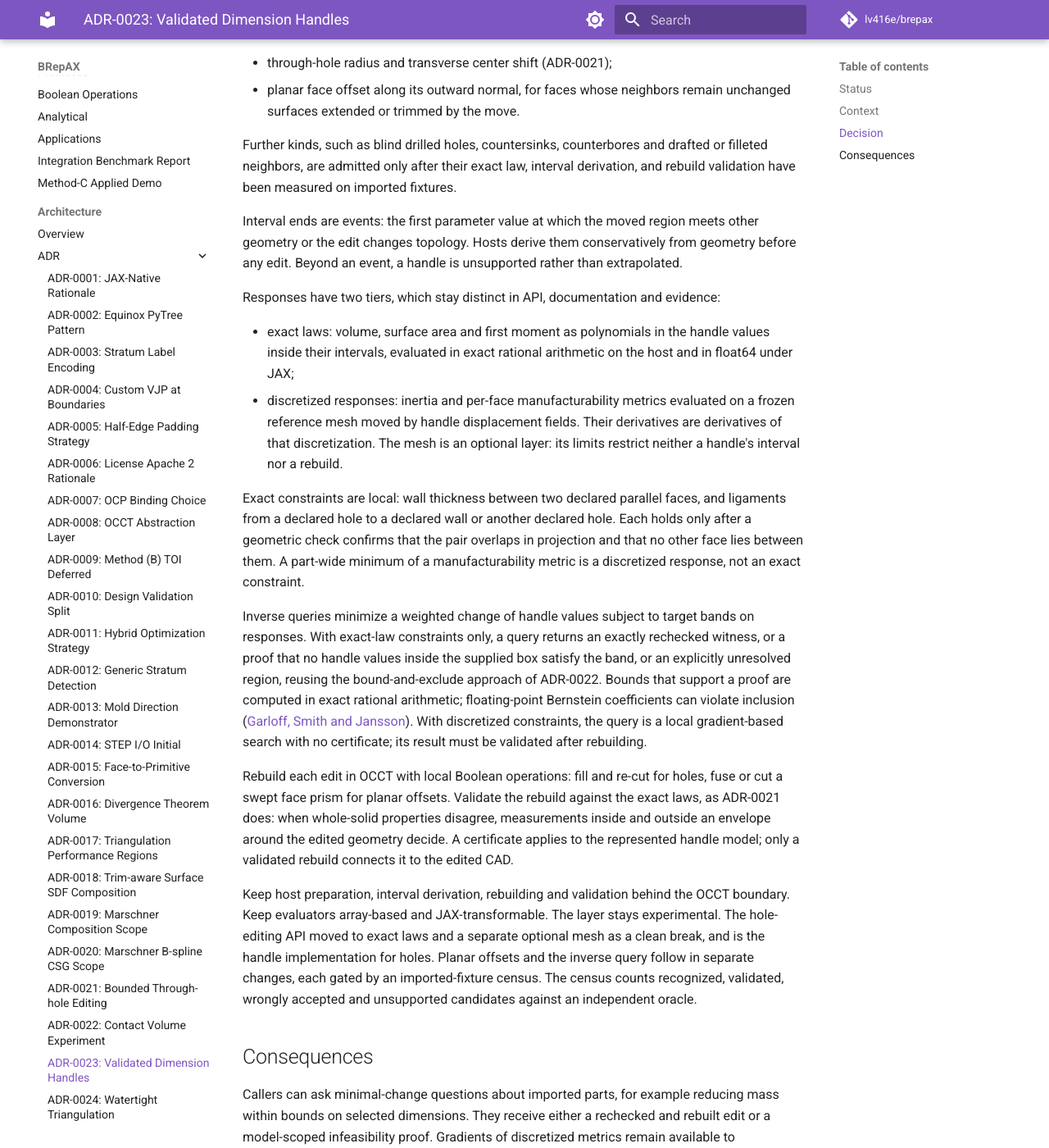
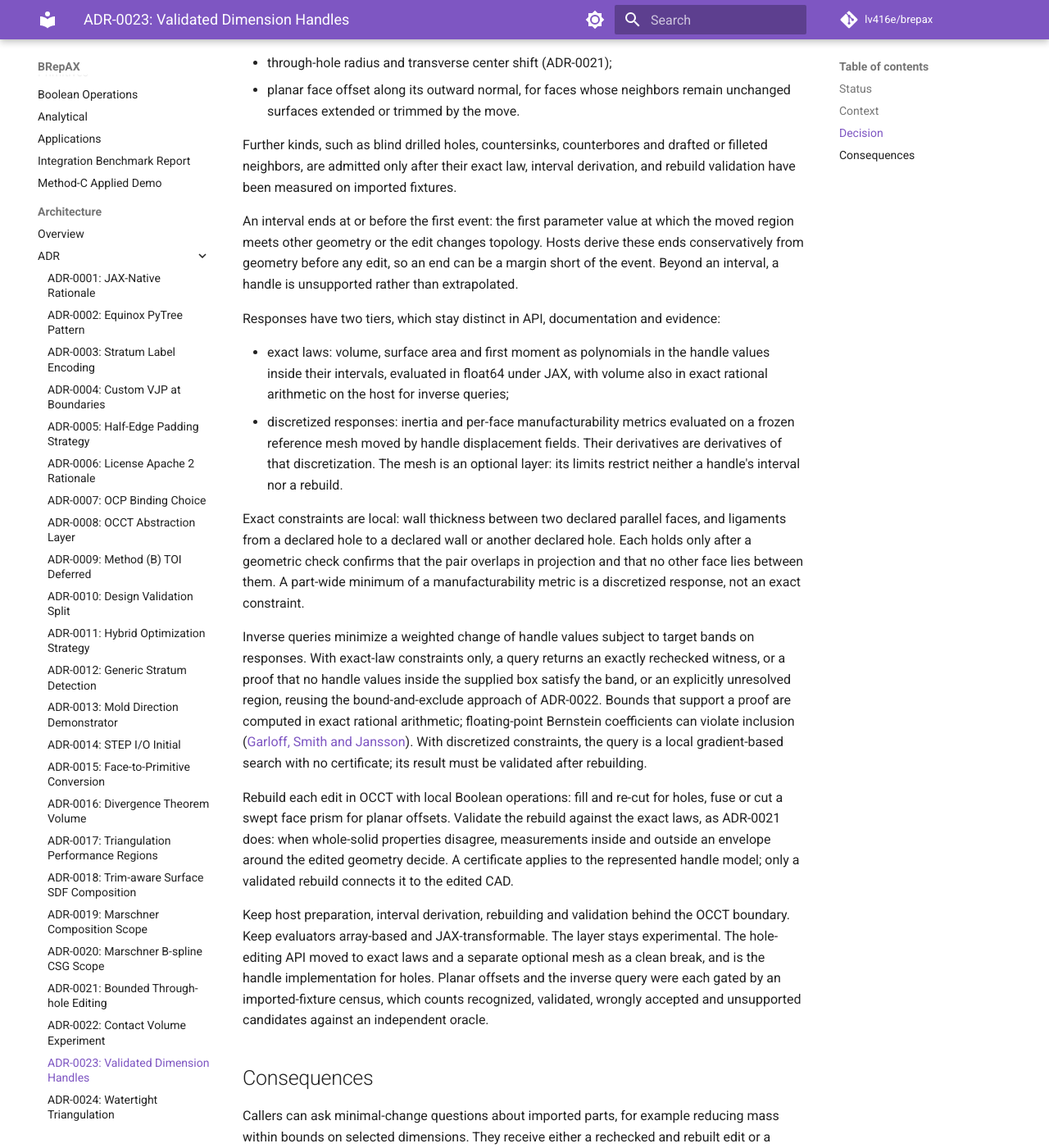
Before and after one commit to lv416e/brepax, an MkDocs documentation site: the page built from docs/architecture/adr/0023-validated-dimension-handles.md, in a window 1280 px wide and 1400 px high, scrolled down 1771 px. Shown: the whole window at 82% size. Built offline with MkDocs 1.6.1 and Material for MkDocs 9.7.7, drawn with Linux system fonts in a browser that asks for light colours; comment, search, counter and statistics services are not loaded.

Commit message:
fix(experimental): refuse hole rebuilds that erase thin bore material
Filling a bore erases material inside it. Recognition checks emptiness by
volume, so a thin enough peg passes, and the rebuild fallback compared only
volume and first moment, so it accepted a part whose area no longer followed
the exact law. Whole-solid area must now follow the law to 1e-7 relative.

Also correct the mesh center-of-mass annotation, whose quotes ruff removed in a
module with postponed annotations, and the mesh example, which jit cannot compile
with a bound method. Align ADR-0023 with the code: rational arithmetic covers
volume, interval ends can stop short of events, and planar offsets and the
inverse query already exist.

Co-Authored-By: Claude Opus 5.5 <noreply@anthropic.com>
Claude-Session: https://claude.ai/code/session_018HEC7fWKtuY94eg8GQGRBY

```diff
--- a/docs/architecture/adr/0023-validated-dimension-handles.md
+++ b/docs/architecture/adr/0023-validated-dimension-handles.md
@@ -82,17 +82,18 @@ drafted or filleted neighbors, are admitted only after their exact law,
 interval derivation, and rebuild validation have been measured on imported
 fixtures.
 
-Interval ends are events: the first parameter value at which the moved region
-meets other geometry or the edit changes topology. Hosts derive them
-conservatively from geometry before any edit. Beyond an event, a handle is
-unsupported rather than extrapolated.
+An interval ends at or before the first event: the first parameter value at
+which the moved region meets other geometry or the edit changes topology. Hosts
+derive these ends conservatively from geometry before any edit, so an end can be
+a margin short of the event. Beyond an interval, a handle is unsupported rather
+than extrapolated.
 
 Responses have two tiers, which stay distinct in API, documentation and
 evidence:
 
 - exact laws: volume, surface area and first moment as polynomials in the
-  handle values inside their intervals, evaluated in exact rational arithmetic
-  on the host and in float64 under JAX;
+  handle values inside their intervals, evaluated in float64 under JAX, with
+  volume also in exact rational arithmetic on the host for inverse queries;
 - discretized responses: inertia and per-face manufacturability metrics
   evaluated on a frozen reference mesh moved by handle displacement fields.
   Their derivatives are derivatives of that discretization. The mesh is an
@@ -127,9 +128,8 @@ Keep host preparation, interval derivation, rebuilding and validation behind
 the OCCT boundary. Keep evaluators array-based and JAX-transformable. The
 layer stays experimental. The hole-editing API moved to exact laws and a
 separate optional mesh as a clean break, and is the handle implementation for
-holes. Planar offsets and the inverse query
-follow in separate changes, each gated by an imported-fixture census. The
-census counts recognized, validated, wrongly accepted and unsupported
+holes. Planar offsets and the inverse query were each gated by an
+imported-fixture census, which counts recognized, validated, wrongly accepted and unsupported
 candidates against an independent oracle.
 
 ## Consequences
```
Also changed, not shown: docs/architecture/adr/0021-bounded-through-hole-editing.md (+4 -1 lines), docs/reference/applications.md (+5 -2 lines), 3 other files.
